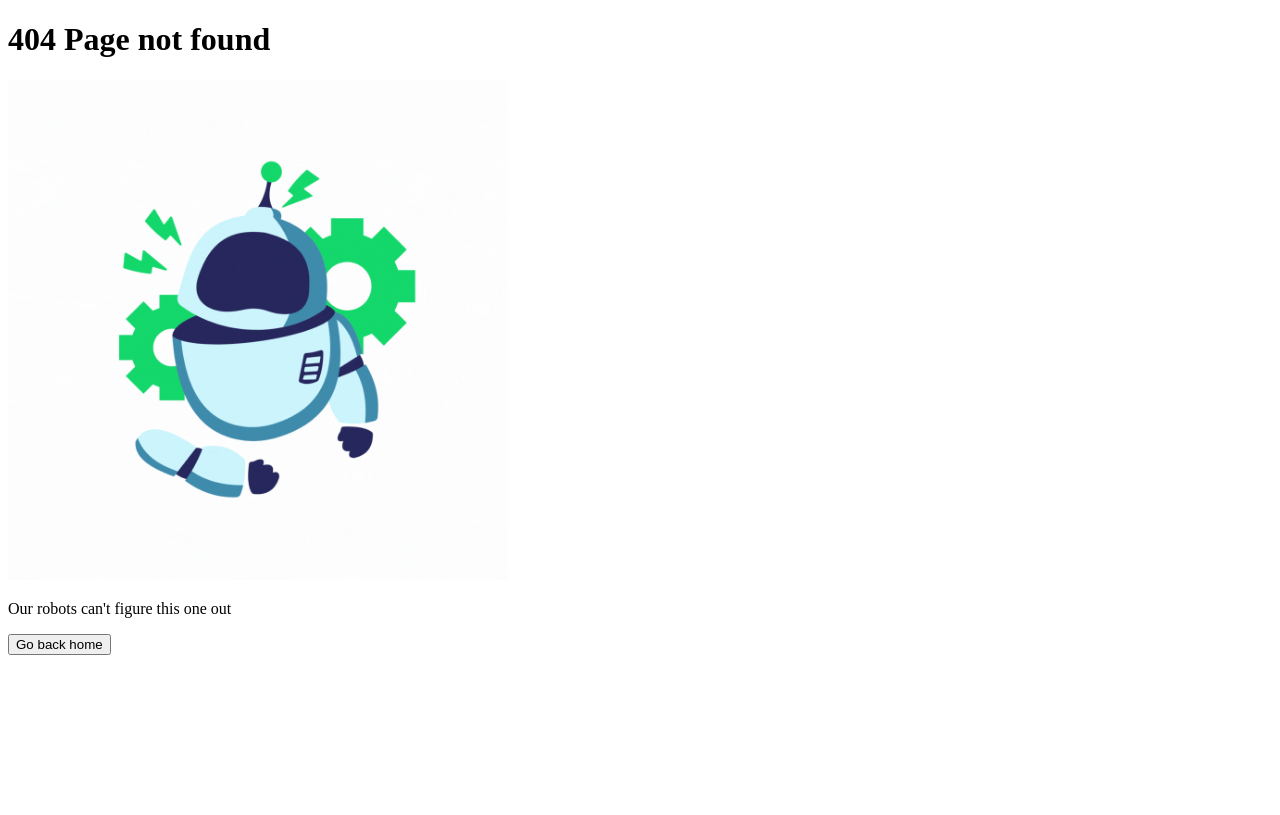
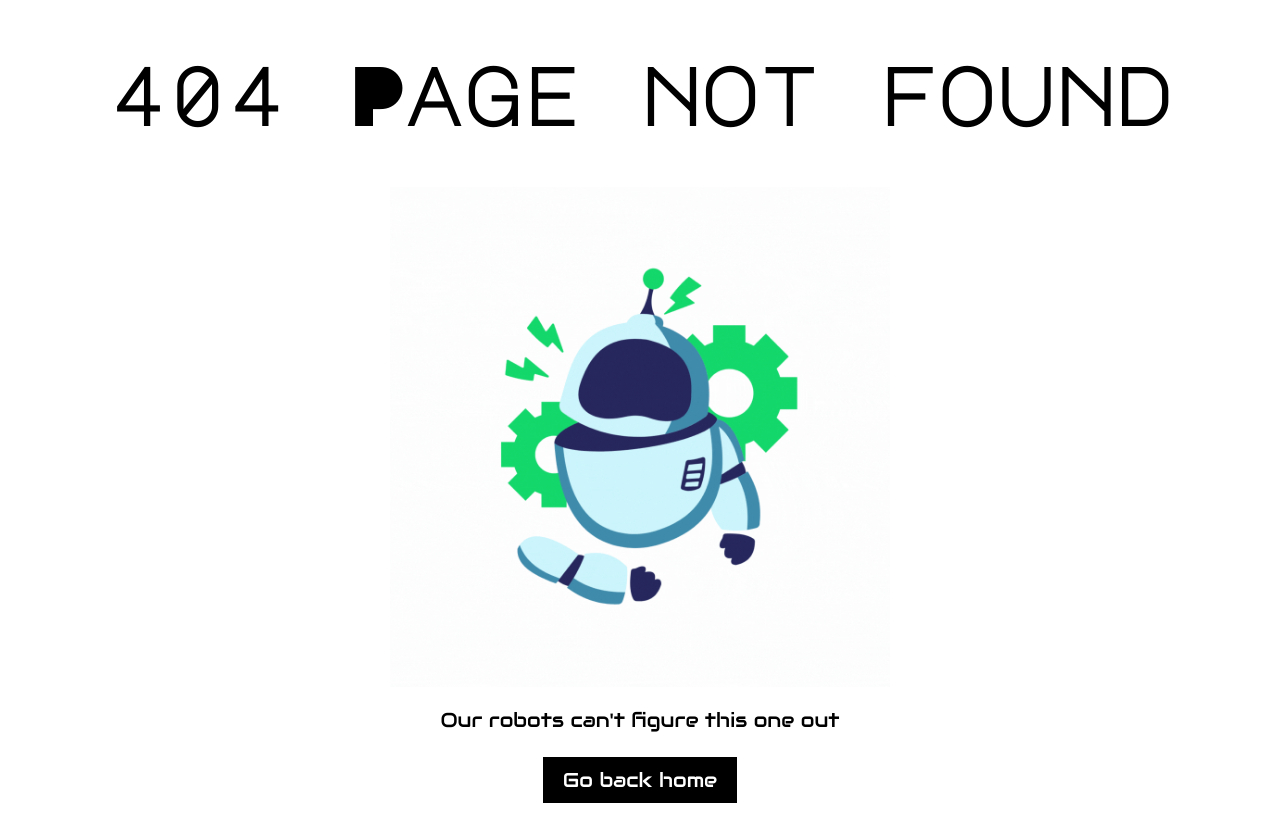
Before and after one commit to tmansmann0/RobotsDecideLitmag, a Flask app: template templates/404.html in a window 1280 px wide. Before the commit the page ends 655 px from the top, so only its background shows below. Run offline with Flask 2, Linux system fonts and the light colour scheme; the template is opened without the code that fills it, so the values that code supplies are empty.

Commit message:
added 404 page

```diff
--- a/templates/404.html
+++ b/templates/404.html
@@ -2,6 +2,47 @@
 <html>
 <head>
     <title>404 Error</title>
+    <style>
+        @font-face {
+          font-family: 'MajorMonoDisplay-Regular';
+          src: url({{ url_for('static', filename='MajorMonoDisplay-Regular.ttf') }});
+        }
+        @font-face {
+        font-family: 'Audiowide-Regular';
+        src: url({{ url_for('static', filename='Audiowide-Regular.ttf') }});
+        }
+        body {
+            text-align: center;
+        }
+        h1 {
+            font-family: 'MajorMonoDisplay-Regular', monospace;
+            font-size: 80px;
+            text-align: center;
+        }
+        p {
+            font-family: 'Audiowide-Regular', cursive;
+            font-size: 20px;
+            text-align: center;
+        }
+        img {
+            display: block;
+            margin-left: auto;
+            margin-right: auto;
+        }
+        button {
+            font-family: 'Audiowide-Regular', cursive;
+            font-size: 20px;
+            background-color: black;
+            color: white;
+            border: none;
+            padding: 10px 20px;
+            text-align: center;
+            text-decoration: none;
+            display: inline-block;
+            margin: 4px 2px;
+            cursor: pointer;
+        }
+    </style>
 </head>
 <body>
     <h1>404 Page not found</h1>
```
